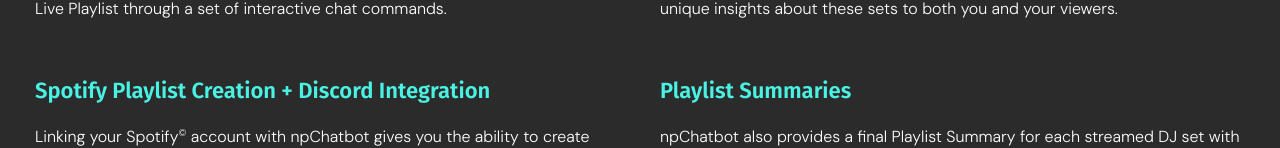
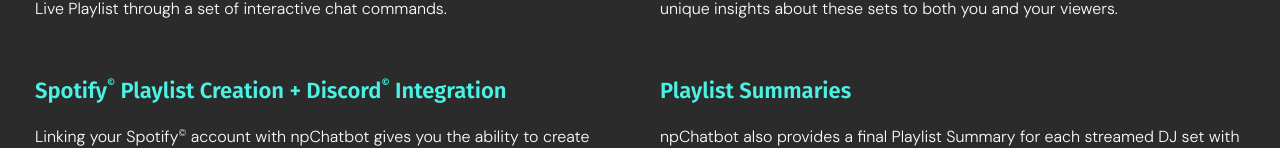
Before and after one commit to marcusmcb/np-chatbot-site, a React (Create React App) app: page / in a window 1280 px wide. Shown: the part 793-941 px from the top of the page. Built offline with nearby package versions, Linux system fonts and the light colour scheme.

Commit message:
updated copyright icons

```diff
--- a/src/pages/landing/LandingPage.tsx
+++ b/src/pages/landing/LandingPage.tsx
@@ -68,7 +68,7 @@ const LandingPage = (): JSX.Element => {
         <div className="details-panel-container">
           <div className="details-inset">
             <h3 className="details-header">
-              Spotify Playlist Creation + Discord Integration
+              Spotify<IconSpan/> Playlist Creation + Discord<IconSpan/> Integration
             </h3>
             <p>
               Linking your Spotify
```
